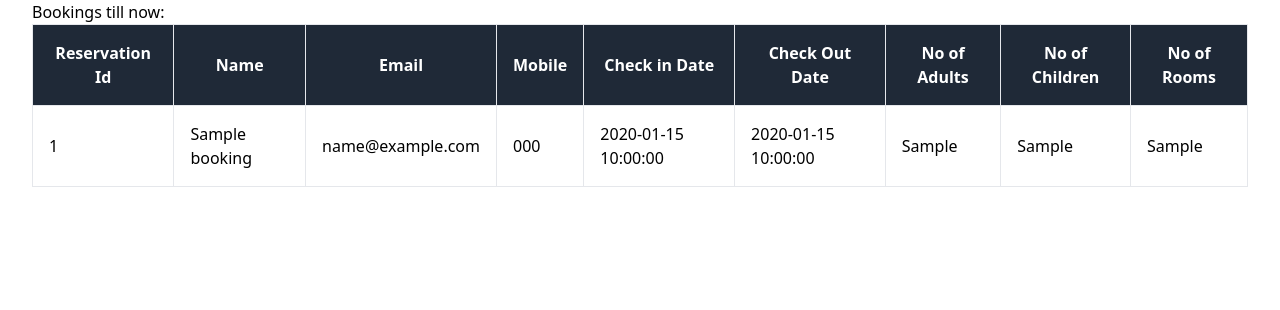
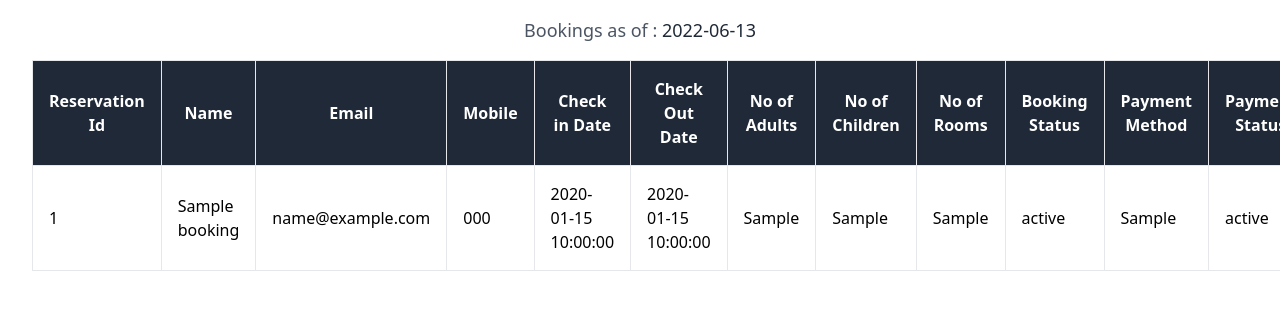
Before and after one commit to sabinbaniya/psychic-chainsaw, a PHP site: page /admin/index.php in a window 1280 px wide. Shown: the part 80-390 px from the top of the page. Run offline with PHP 8.4, Linux system fonts and the light colour scheme; the visitor is signed in with stand-in values (Sample User, id 1); tables that the repository leaves empty or names only in its code hold one stand-in row (values such as "Sample post").

Commit message:
Payment status option etc add, loader add

```diff
--- a/admin/index.php
+++ b/admin/index.php
@@ -17,33 +17,36 @@ if (!isset($_SESSION["loggedin"])) {
 </head>
 
 <body>
-
     <?php
     require("./navbar.php");
     ?>
     <section class="max-w-[1400px] mx-auto px-8 overflow-x-auto">
-        Bookings till now:
+        <p class="text-center my-4 text-lg font-medium text-gray-600">Bookings as of : <span class="text-gray-800"> <?= date("Y-m-d")  ?></span></p>
         <?php
         include_once("../db/connectDB.php");
 
-        $stmt = "SELECT * FROM bookings";
+        $stmt = "SELECT * FROM bookings ORDER BY ID DESC";
         $result = $conn->query($stmt);
 
         if ($result->num_rows > 0) {
 
             echo "
                     <table class='mx-auto rounded-lg border border-collapse'>
-                    <thead class='bg-gray-800 text-white px-4 py-2'>
+                    <thead class='bg-gray-800 text-white'>
                         <tr>
-                            <th class='border p-4'>Reservation Id</th>
-                            <th class='border p-4'>Name</th>
-                            <th class='border p-4'>Email</th>
-                            <th class='border p-4'>Mobile</th>
-                            <th class='border p-4'>Check in Date</th>
-                            <th class='border p-4'>Check Out Date</th>
-                            <th class='border p-4'>No of Adults</th>
-                            <th class='border p-4'>No of Children</th>
-                            <th class='border p-4'>No of Rooms</th>
+                            <th class='border p-4 cursor-default'>Reservation Id</th>
+                            <th class='border p-4 cursor-default'>Name</th>
+                            <th class='border p-4 cursor-default'>Email</th>
+                            <th class='border p-4 cursor-default'>Mobile</th>
+                            <th class='border p-4 cursor-default'>Check in Date</th>
+                            <th class='border p-4 cursor-default'>Check Out Date</th>
+                            <th class='border p-4 cursor-default'>No of Adults</th>
+                            <th class='border p-4 cursor-default'>No of Children</th>
+                            <th class='border p-4 cursor-default'>No of Rooms</th>
+                            <th class='border p-4 cursor-default'>Booking Status</th>
+                            <th class='border p-4 cursor-default'>Payment Method</th>
+                            <th class='border p-4 cursor-default'>Payment Status</th>
+                            <th class='border p-4 cursor-default'>Options</th>
                         </tr>
                     </thead>
                     <tbody>
@@ -59,17 +62,27 @@ if (!isset($_SESSION["loggedin"])) {
                 $noa = $row["no_of_adults"];
                 $noc = $row["no_of_children"];
                 $nor = $row["no_of_rooms"];
+                $booking_status = $row["booking_status"];
+                $payment_option = $row["payment_option"];
+                $payment_status = $row["payment_status"];
 
-                echo "<tr class='border'>";
-                echo "<td class='border p-4' > $rsv_id </td>";
-                echo "<td class='border p-4' > $name </td>";
-                echo "<td class='border p-4' > $email </td>";
-                echo "<td class='border p-4' > $mobile </td>";
-                echo "<td class='border p-4' > $cid </td>";
-                echo "<td class='border p-4' > $cod </td>";
-                echo "<td class='border p-4' > $noa </td>";
-                echo "<td class='border p-4' > $noc </td>";
-                echo "<td class='border p-4' > $nor </td>";
+                echo "<tr class='border hover:bg-gray-200'>";
+                echo "<td class='border p-4 cursor-default' > $rsv_id </td>";
+                echo "<td class='border p-4 cursor-default' > $name </td>";
+                echo "<td class='border p-4 cursor-default' > $email </td>";
+                echo "<td class='border p-4 cursor-default' > $mobile </td>";
+                echo "<td class='border p-4 cursor-default' > $cid </td>";
+                echo "<td class='border p-4 cursor-default' > $cod </td>";
+                echo "<td class='border p-4 cursor-default' > $noa </td>";
+                echo "<td class='border p-4 cursor-default' > $noc </td>";
+                echo "<td class='border p-4 cursor-default' > $nor </td>";
+                echo "<td class='border p-4 cursor-default' > $booking_status </td>";
+                echo "<td class='border p-4 cursor-default' > $payment_option </td>";
+                echo "<td class='border p-4 cursor-default' > $payment_status </td>";
+                echo "<td class='border p-4 cursor-default' >
+                    <a href='./editbooking.php?id=$rsv_id' title='Edit Reservation Details'>Edit</a>
+                    <a title='Delete Reservation'>Delete</a>
+                </td>";
                 echo "</tr>";
             }
             echo "</tbody>";
--- /dev/null
+++ b/confirm-booking.php
@@ -0,0 +1,6 @@
+<?php
+
+$rsv_id = $_GET["id"];
+
+
+echo $rsv_id;
--- /dev/null
+++ b/esewa.php
@@ -0,0 +1,3 @@
+<?php
+
+echo "esewa";
--- a/style.css
+++ b/style.css
@@ -737,6 +745,10 @@ Ensure the default browser behavior of the `hidden` attribute.
 
 .cursor-pointer {
   cursor: pointer;
+}
+
+.cursor-default {
+  cursor: default;
 }
 
 .flex-col {
@@ -1136,6 +1144,11 @@ Ensure the default browser behavior of the `hidden` attribute.
 .text-gray-700 {
   --tw-text-opacity: 1;
   color: rgb(55 65 81 / var(--tw-text-opacity));
+}
+
+.text-gray-800 {
+  --tw-text-opacity: 1;
+  color: rgb(31 41 55 / var(--tw-text-opacity));
 }
 
 .underline {
```
Also changed, not shown: other parts of style.css (+73 -60 lines), admin/editbooking.php (added, +28 -0 lines), book.php (+61 -15 lines), booking-completed.php (+5 -2 lines), booknow.php (+38 -12 lines), email_template.html (+42 -0 lines), assets/GIF/loader.gif (added).
